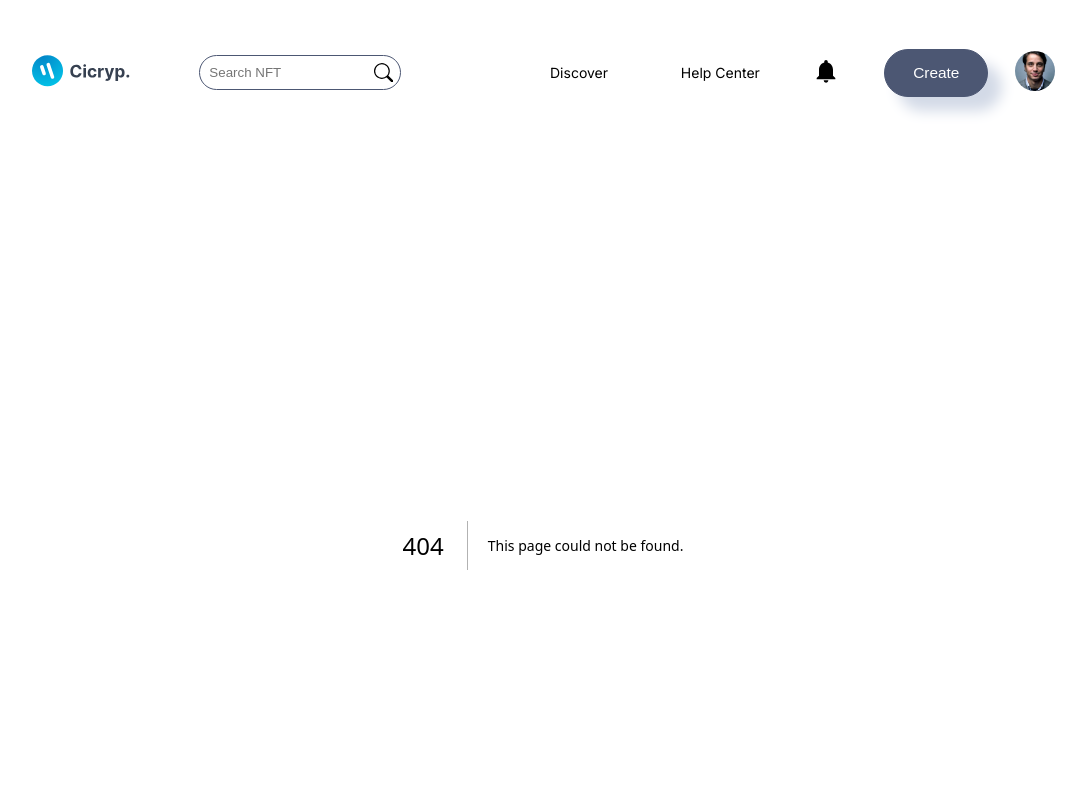
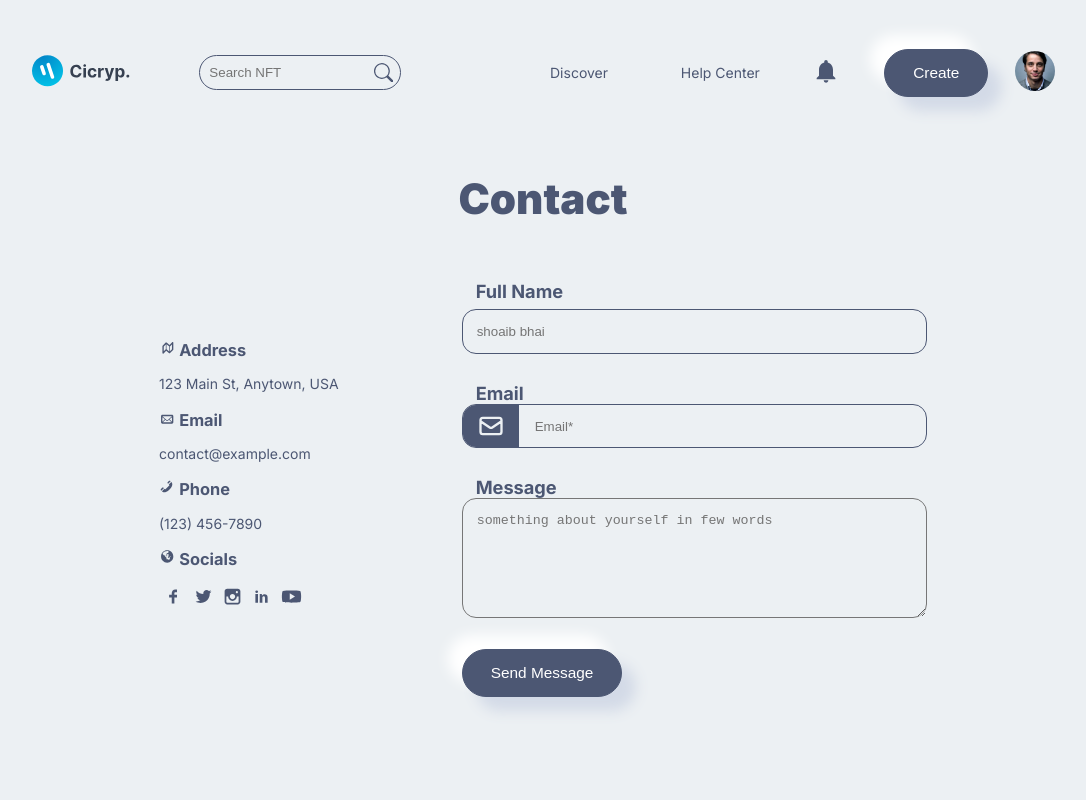
Before and after one commit to FlavioFBS/nft-marketplace-client, a Next.js app: page /contact-us in a window 1280 px wide. Before the commit this address had no page. Shown: the top 800 px of the page, without its empty margins (97-1183 px from the left). Built offline with nearby package versions, Linux system fonts and the light colour scheme.

Commit message:
feat: add contact us page

```diff
--- a/app/account-setting/components/Form/Form.jsx
+++ b/app/account-setting/components/Form/Form.jsx
@@ -105,7 +105,7 @@ const Form = () => {
             <div className={Style.Form_box_btn}>
               <Button
                 btnName='Upload profile'
-                className={Style.button}
+                classStyle={Style.button}
                 handleClick={() => { }}
               />
             </div>
--- /dev/null
+++ b/app/contact-us/ContactUs.module.css
@@ -0,0 +1,53 @@
+
+
+.contactus{
+    width: 100%;
+}
+
+.contactus_box{
+    width: 60%;
+    margin:  0 auto;
+}
+
+.contactus_box h1{
+    text-align: center;
+    font-size: 3rem;
+    font-weight: 900;
+}
+
+.contactus_box_box{
+    display: grid;
+    grid-template-columns: 1fr 2fr;
+    gap: 5rem;
+    align-items: center;
+    align-self: flex-start;
+    margin-bottom: 10rem;
+}
+
+.contactus_box_box_left_item p{
+    line-height: 1.2;
+    width: 80%;
+    font-size: 1rem;
+}
+
+.contactus_box_box_left_item a{
+    font-size: 1.5rem;
+    border-radius: 50%;
+    padding: .3rem;
+}
+
+.button{
+    margin-top: 2rem;
+}
+
+
+@media screen and (max-width:35em) {
+    .contactus_box{
+        width: 90%;
+    }
+
+    .contactus_box_box{
+        grid-template-columns: 1fr;
+        gap: 1rem;
+    }
+}
--- /dev/null
+++ b/app/contact-us/page.jsx
@@ -0,0 +1,105 @@
+'use client'
+import React, { useEffect, useState } from 'react';
+import { HiOutlineMail } from 'react-icons/hi';
+import {
+  TiSocialFacebook,
+  TiSocialLinkedin,
+  TiSocialTwitter,
+  TiSocialYoutube,
+  TiSocialInstagram,
+  TiArrowSortedDown,
+  TiArrowSortedUp,
+  TiPhone,
+  TiMail,
+  TiMap,
+  TiWorld
+} from 'react-icons/ti'
+
+import Style from './ContactUs.module.css';
+import formStyle from '../account-setting/components/Form/Form.module.css';
+import { Button } from '@/components/ComponentIndex';
+
+
+const Page = () => {
+  const [isClient, setIsClient] = useState(false);
+  useEffect(() => {
+    setIsClient(true);
+  }, []);
+
+  return (
+    <div className={Style.contactus}>
+      <div className={Style.contactus_box}>
+        <h1>Contact</h1>
+        <div className={Style.contactus_box_box}>
+          <div className={Style.contactus_box_box_left}>
+            <div className={Style.contactus_box_box_left_item}>
+              <h3><TiMap /> Address</h3>
+              <p>123 Main St, Anytown, USA</p>
+            </div>
+
+            <div className={Style.contactus_box_box_left_item}>
+              <h3><TiMail /> Email</h3>
+              <p>contact@example.com</p>
+            </div>
+
+            <div className={Style.contactus_box_box_left_item}>
+              <h3><TiPhone /> Phone</h3>
+              <p>(123) 456-7890</p>
+            </div>
+
+            <div className={Style.contactus_box_box_left_item}>
+              <h3><TiWorld /> Socials</h3>
+              <p>
+                <a href="#"><TiSocialFacebook /></a>
+                <a href="#"><TiSocialTwitter /></a>
+                <a href="#"><TiSocialInstagram /></a>
+                <a href="#"><TiSocialLinkedin /></a>
+                <a href="#"><TiSocialYoutube /></a>
+              </p>
+            </div>
+          </div>
+          <div className={Style.contactus_box_box_right}>
+            {isClient && (
+              <form>
+                <div className={formStyle.Form_box_input}>
+                  <label htmlFor="name">Full Name</label>
+                  <input
+                    type="text"
+                    placeholder="shoaib bhai"
+                    className={formStyle.Form_box_input_userName}
+                  />
+                </div>
+                <div className={formStyle.Form_box_input}>
+                  <label htmlFor="email">Email</label>
+                  <div className={formStyle.Form_box_input_box}>
+                    <div className={formStyle.Form_box_input_box_icon}>
+                      <HiOutlineMail />
+                    </div>
+                    <input type="text" placeholder="Email*" />
+                  </div>
+                </div>
+                <div className={formStyle.Form_box_input}>
+                  <label htmlFor="description">Message</label>
+                  <textarea
+                    name=""
+                    id=""
+                    cols="30"
+                    rows="6"
+                    placeholder="something about yourself in few words"
+                  ></textarea>
+                </div>
+                <Button
+                  btnName="Send Message"
+                  classStyle={Style.button}
+                  handleClick={() => { }}
+                />
+              </form>
+            )}
+          </div>
+        </div>
+      </div>
+    </div>
+  );
+};
+
+export default Page;
```
